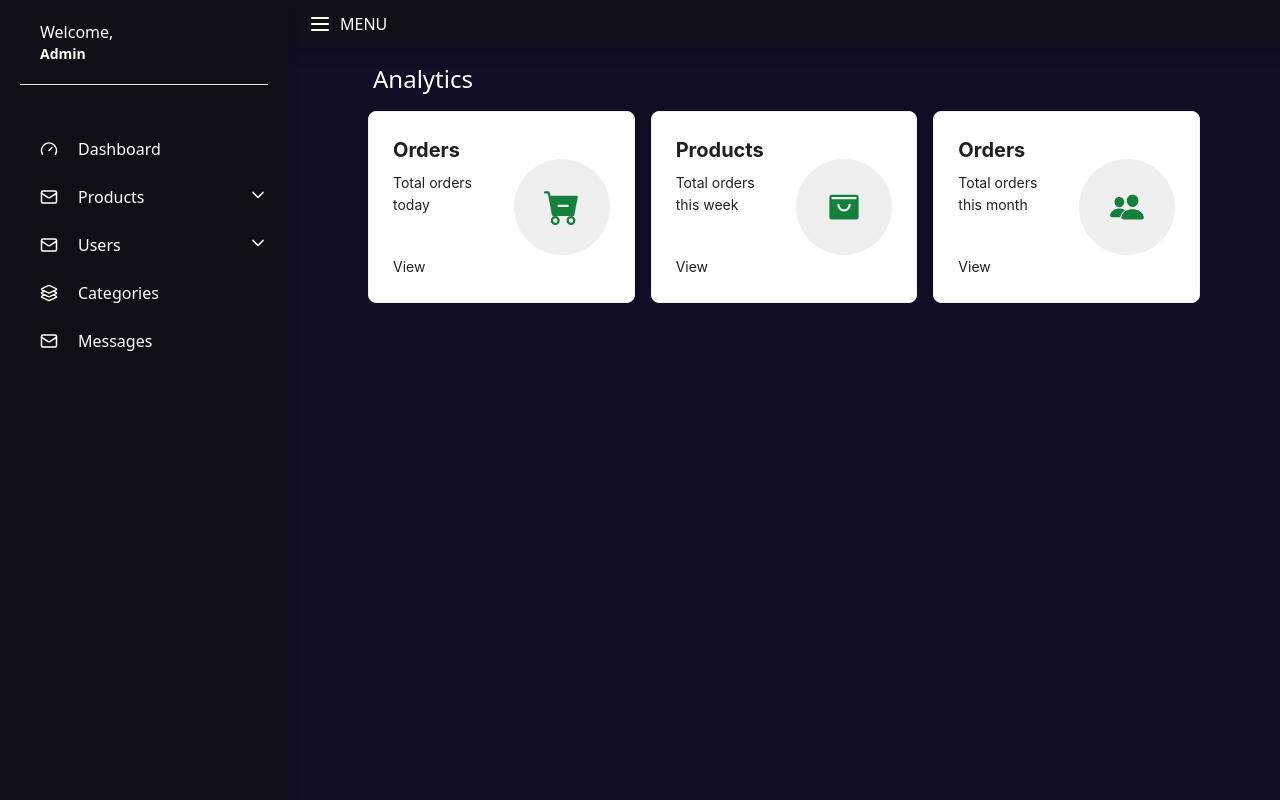
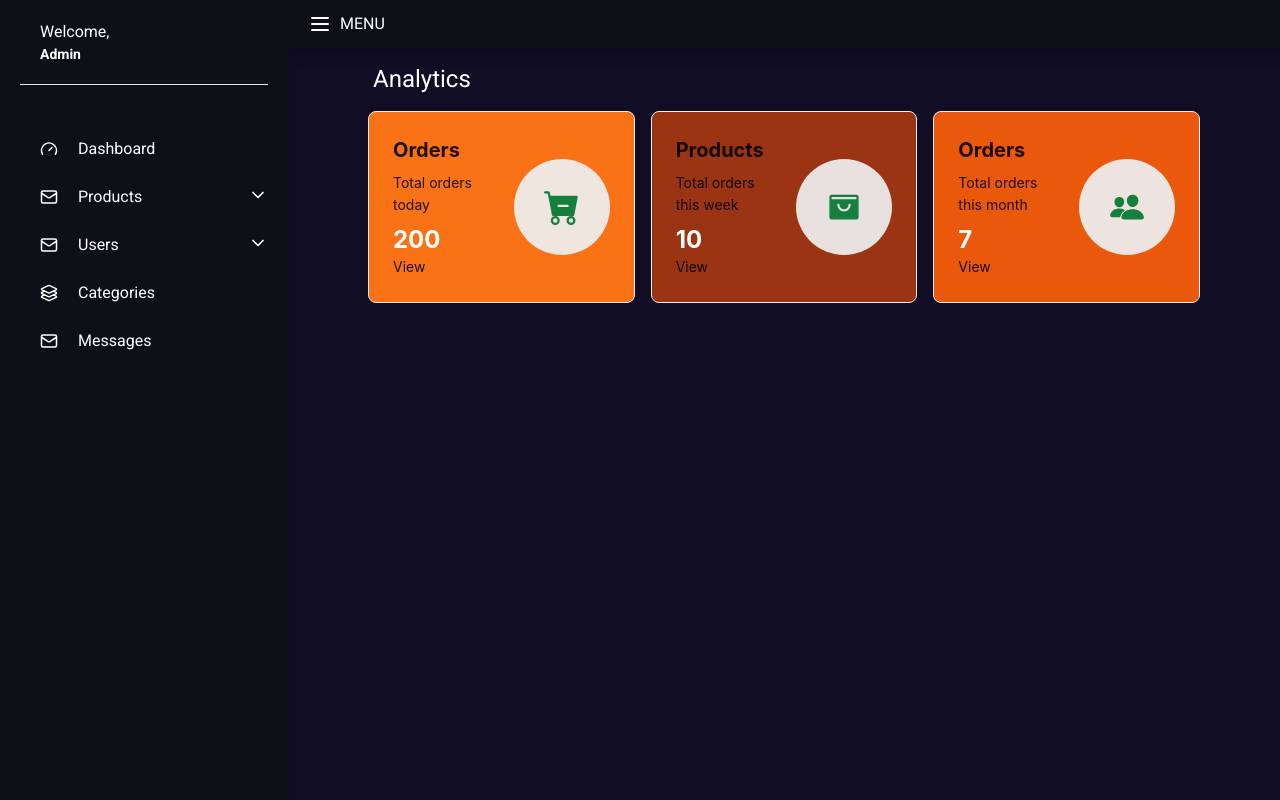
Before and after one commit to Adzec/Farmers-Vendor-Admin, a React (Vite) app: page / in a window 1280 px wide. Built offline with nearby package versions, Linux system fonts and the light colour scheme.

Commit message:
fix a bug

```diff
--- a/src/components/Dashboard/orders.tsx
+++ b/src/components/Dashboard/orders.tsx
@@ -15,21 +15,21 @@ const Orders = () => {
                     text="Total orders today"
                     amount="200"
                     icon={BsFillCartDashFill}
-                    color="orange-500"
+                    color="#f97316"
                 />
                 <Cards
                     title="Products"
                     text="Total orders this week"
                     amount="10"
                     icon={PiShoppingBagOpenFill}
-                    color="orange-900"
+                    color="#9a3412"
                 />
                 <Cards
                     title="Orders"
                     text="Total orders this month"
                     amount="7"
                     icon={IoPeople}
-                    color="orange-500"
+                    color="#ea580c"
                 />
             </div>
         </section>
--- a/src/components/Global.tsx/Cards/Cards.tsx
+++ b/src/components/Global.tsx/Cards/Cards.tsx
@@ -4,7 +4,7 @@ import { IconButton } from '@mui/material';
 
 const Cards: React.FC<CardProps> = ({ title, text, amount, url, icon: Icon, color }) => {
     return (
-        <Card className={`bg-${color}`}>
+        <Card className={`bg-${color}`} style={{ backgroundColor: `${color}` }}>
             <div className=" rounded-lg  flex gap-4 items-center justify-between">
                 <div className="flex flex-col">
                     <h2 className="text-xl font-bold mb-2">{title}</h2>
--- a/src/index.css
+++ b/src/index.css
@@ -1,12 +1,38 @@
+
+@import url('https://fonts.googleapis.com/css2?family=Roboto:wght@400;500;700&display=swap');
+
 @tailwind base;
 @tailwind components;
 @tailwind utilities;
 
 
+body {
+  font-family: 'Roboto', sans-serif;
+}
 
-body{
-    background-color: black;
+
+.container {
+  width: 200px;
+  height: 100px;
+  overflow: hidden;
 }
+
+.box {
+  width: 100%;
+  height: 100%;
+  background: linear-gradient(to right, blue 50%, red 50%);
+  background-size: 200% 100%;
+  transition: background-position 0.5s;
+}
+
+.container:hover .box {
+  background-position: -100% 0;
+}
+
+
+
+
+
 
 @layer utilities {
     .slim-scrollbar::-webkit-scrollbar {
```
Also changed, not shown: src/common.d.ts (line endings or trailing spaces).
